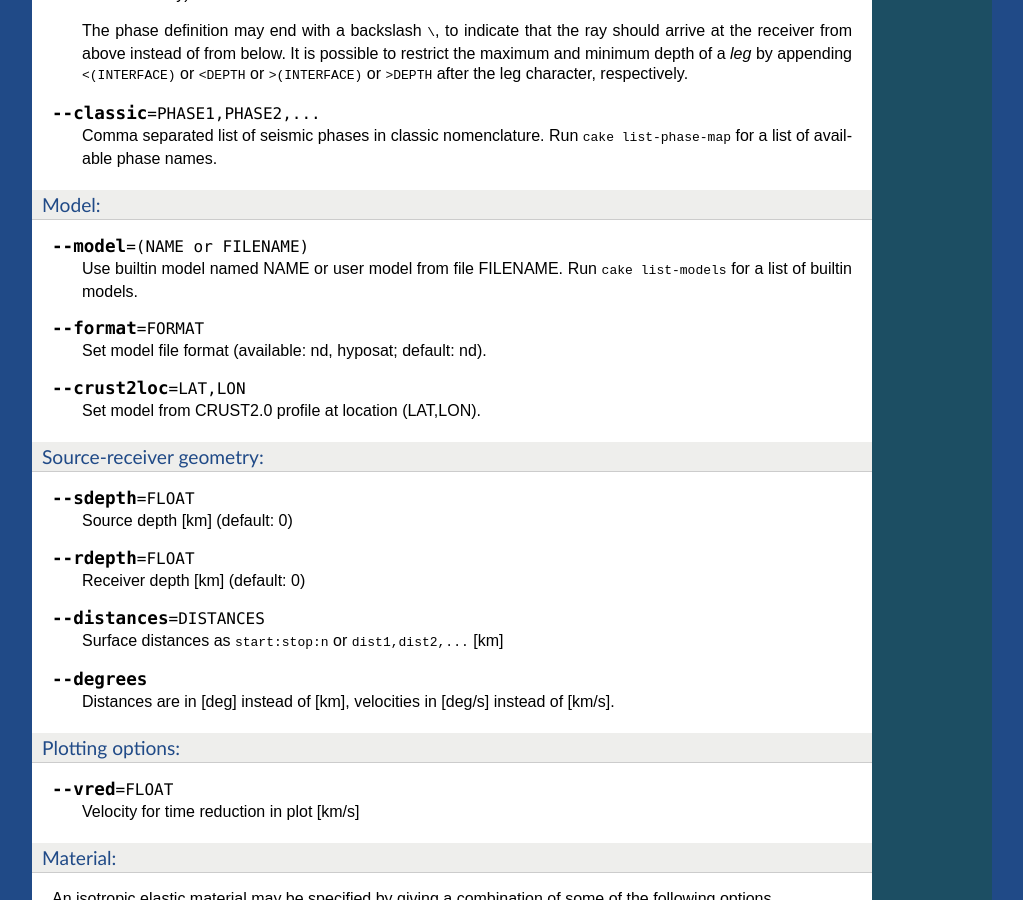
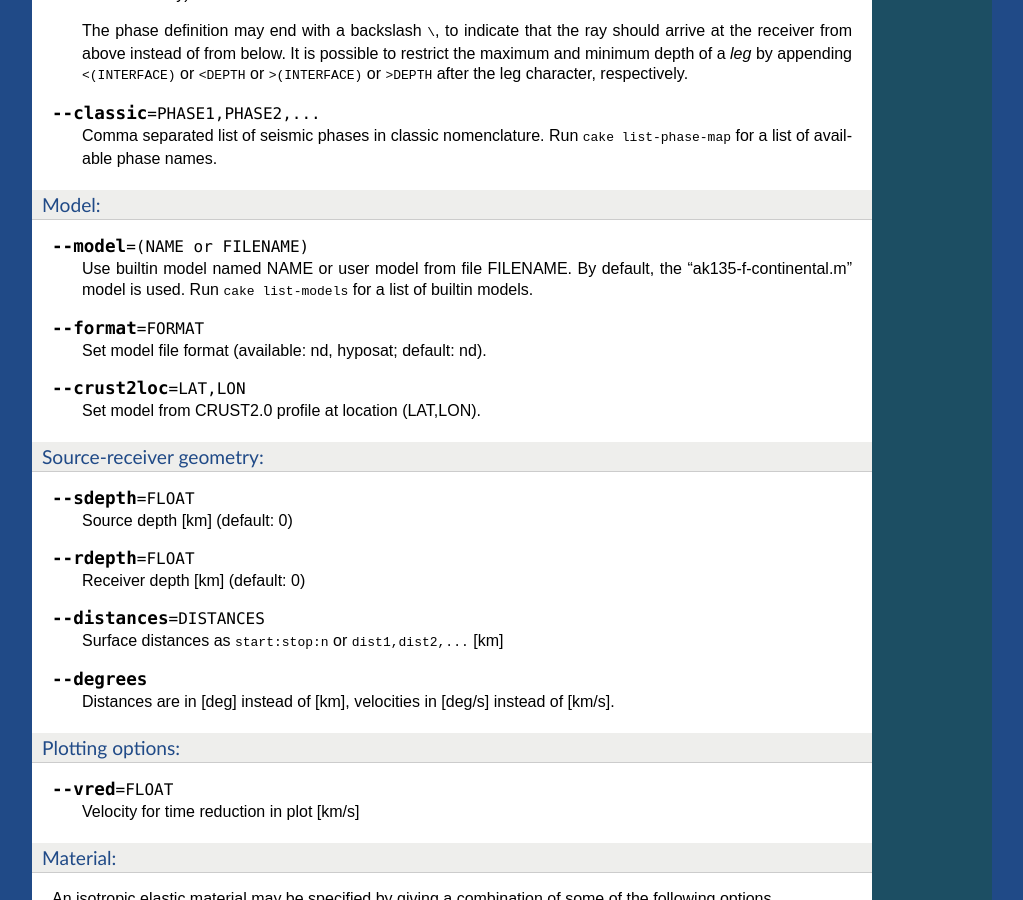
Before and after one commit to pyrocko/pyrocko, a Sphinx documentation site: the page built from doc/cake_doc.rst, in a window 1280 px wide and 900 px high, scrolled down 2089 px. Shown: the whole window, without its empty margins (128-1151 px from the left). Built offline with Sphinx 7.4.7, drawn with Linux system fonts in a browser that asks for light colours; formulas are drawn with MathJax 3; the version number is read from the project's files by our own code.

Commit message:
improved docs

```diff
--- a/doc/cake_doc.rst
+++ b/doc/cake_doc.rst
@@ -146,8 +146,9 @@ Model:
 
 .. option::    --model=(NAME or FILENAME)
 
-        Use builtin model named NAME or user model from file FILENAME. Run
-        ``cake list-models`` for a list of builtin models.
+        Use builtin model named NAME or user model from file FILENAME.  By
+        default, the "ak135-f-continental.m" model is used. Run ``cake
+        list-models`` for a list of builtin models.
 
 .. option::    --format=FORMAT
 
--- a/doc/snuffler_tutorial.rst
+++ b/doc/snuffler_tutorial.rst
@@ -8,7 +8,7 @@ First steps
 -----------
 
 Suppose we want to have a quick look on some seismic waveforms in a file
-`test.mseed <https://github.com/downloads/emolch/pyrocko/test.mseed>`_).  The file is
+`test.mseed <https://github.com/downloads/emolch/pyrocko/test.mseed>`_.  The file is
 in Mini-SEED format, which is the default file format, when working with
 Snuffler.  Download the file, then run the command ::
 
@@ -84,7 +84,7 @@ a snap.
   :option:`--cache` command line option.
 
 You may now use this small example dataset `testdata.tar
-<https://github.com/downloads/emolch/pyrocko/testdata.tar>`_) with 153 files from some stations in Germany
+<https://github.com/downloads/emolch/pyrocko/testdata.tar>`_ with 153 files from some stations in Germany
 (3 days, 17 stations with 3 channels each, 23MB).
 
 Untar the file and look at the data using Snuffler::
```
Also changed, not shown: 1 other file.
